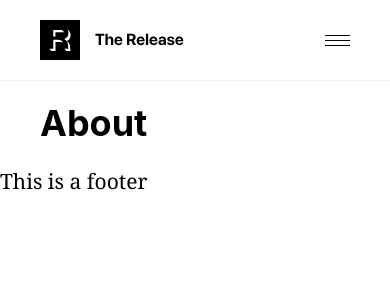
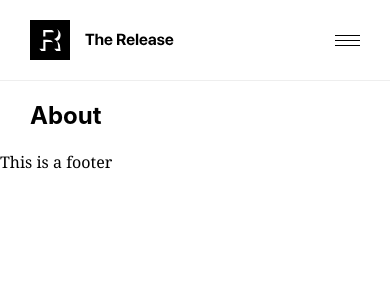
Before and after one commit to the-release/the-release.github.io, a Next.js app: page /about in a window 390 px wide. Shown: the top 300 px of the page. Built offline with nearby package versions, Linux system fonts and the light colour scheme.

Commit message:
responsiveness

```diff
--- a/src/modules/header/header.component.tsx
+++ b/src/modules/header/header.component.tsx
@@ -12,7 +12,7 @@ const StyledHeader = styled.header`
   justify-content: space-between;
   align-items: center;
 
-  @media only screen and (max-width: 375px) {
+  @media only screen and (max-width: 560px) {
     padding: 20px 30px;
   }
 
--- a/src/modules/layout/layout.component.tsx
+++ b/src/modules/layout/layout.component.tsx
@@ -6,7 +6,7 @@ import styled from "styled-components";
 const Main = styled.main`
   padding: 20px 40px;
 
-  @media only screen and (max-width: 375px) {
+  @media only screen and (max-width: 560px) {
     padding: 20px 30px;
   }
 
--- a/src/modules/main-menu/main-menu.component.tsx
+++ b/src/modules/main-menu/main-menu.component.tsx
@@ -1,5 +1,5 @@
 import React, { FC } from "react";
-import styled from "styled-components";
+import styled, { css } from "styled-components";
 import Link from "next/link";
 
 import { GITHUB_URL, TWITTER_URL } from "../../config";
@@ -20,7 +20,8 @@ const Overlay = styled.label`
   transition: opacity 0.4s;
 `;
 
-const Drawer = styled.nav`
+const Drawer = styled.nav(
+  ({ theme }) => css`
     position: fixed;
     top: 0;
     right: 0;
@@ -34,7 +35,10 @@ const Drawer = styled.nav`
     min-width: 320px;
     color: #fff;
     outline: none;
-`;
+
+    font-family: ${theme.fonts.sans};
+  `
+);
 
 const Categories = styled.ul`
   list-style: none;
@@ -187,6 +191,14 @@ const NavHead = styled.div`
   display: flex;
   align-items: center;
   justify-content: flex-end;
+
+  @media only screen and (max-width: 560px) {
+    padding: 20px 30px;
+  }
+
+  @media only screen and (max-width: 320px) {
+    padding: 20px;
+  }
 `;
 
 const Category: FC<{
--- a/src/styles/theme.ts
+++ b/src/styles/theme.ts
@@ -32,6 +32,10 @@ const h1: any = css`
   font-size: 36px;
   font-weight: bold;
   color: ${colors.textPrimary};
+
+  @media only screen and (max-width: 560px) {
+    font-size: 24px;
+  }
 `;
 
 const h2: any = css`
@@ -39,6 +43,10 @@ const h2: any = css`
   font-size: 21px;
   font-weight: bold;
   color: ${colors.textPrimary};
+
+  @media only screen and (max-width: 560px) {
+    font-size: 18px;
+  }
 `;
 
 const h3: any = css`
@@ -46,6 +54,10 @@ const h3: any = css`
   font-size: 18px;
   font-weight: bold;
   color: ${colors.textPrimary};
+
+  @media only screen and (max-width: 560px) {
+    font-size: 16px;
+  }
 `;
 
 const h4: any = css`
@@ -53,6 +65,10 @@ const h4: any = css`
   font-size: 16px;
   font-weight: bold;
   color: ${colors.textPrimary};
+
+  @media only screen and (max-width: 560px) {
+    font-size: 14px;
+  }
 `;
 
 const h5: any = css`
@@ -60,6 +76,10 @@ const h5: any = css`
   font-size: 14px;
   font-weight: bold;
   color: ${colors.textPrimary};
+
+  @media only screen and (max-width: 560px) {
+    font-size: 12px;
+  }
 `;
 
 const h6: any = css`
@@ -67,6 +87,10 @@ const h6: any = css`
   font-size: 12px;
   font-weight: bold;
   color: ${colors.textPrimary};
+
+  @media only screen and (max-width: 560px) {
+    font-size: 10px;
+  }
 `;
 
 const body: any = css`
@@ -75,6 +99,10 @@ const body: any = css`
   font-weight: normal;
   color: ${colors.textPrimary};
   line-height: 1.55em;
+
+  @media only screen and (max-width: 560px) {
+    font-size: 16px;
+  }
 `;
 
 const caption: any = css`
@@ -91,6 +119,10 @@ const quote: any = css`
   font-weight: normal;
   font-style: italic;
   color: ${colors.textTertiary};
+
+  @media only screen and (max-width: 560px) {
+    font-size: 16px;
+  }
 `;
 
 const code: any = css`
```
Also changed, not shown: data/articles/wework-garage-space/article.md (+1 -1 lines), src/catalog/markdown/markdown.component.tsx (+7 -3 lines). Lines whose indentation alone changed are shown as unchanged.
